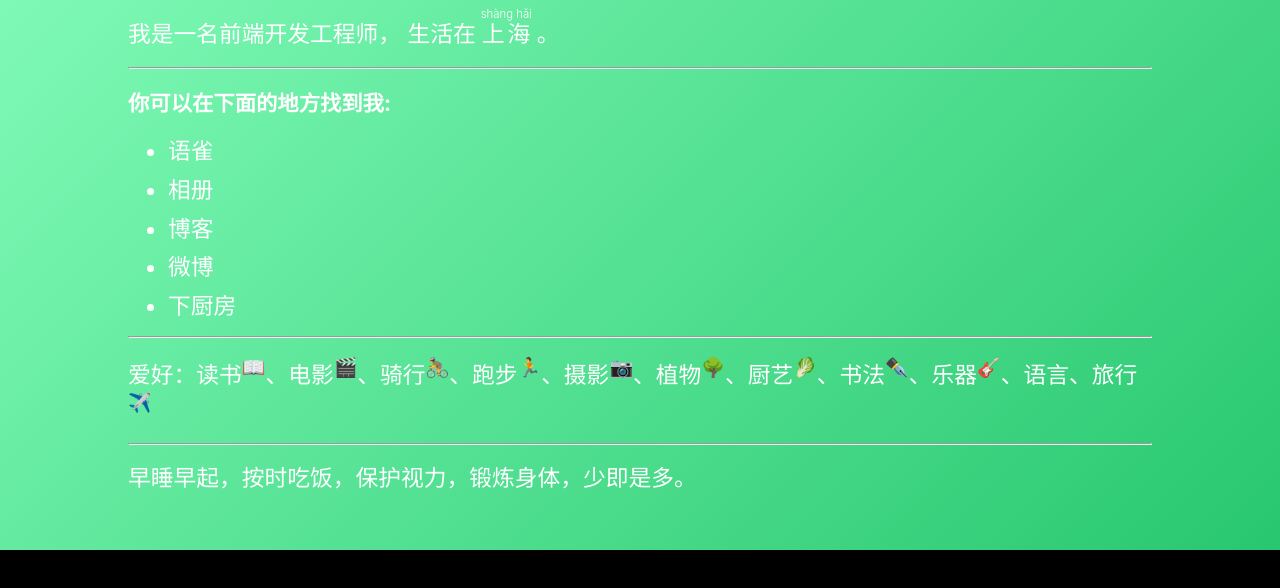
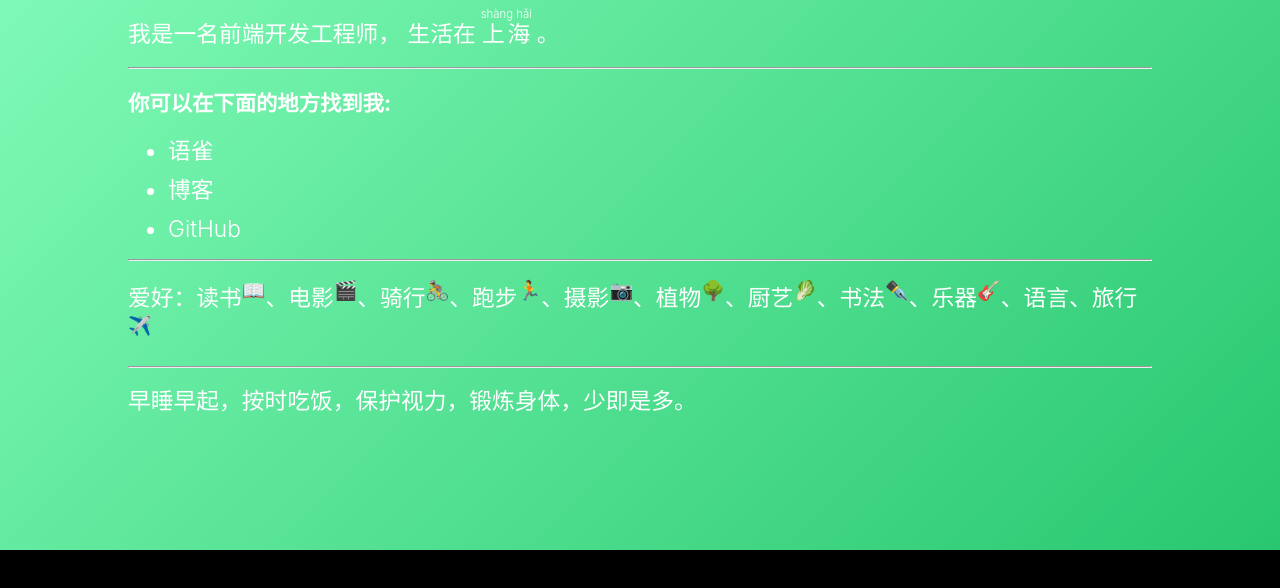
Before and after one commit to songxingguo/hi, a plain HTML site: page index.html in a window 1280 px wide. Shown: the part 250-838 px from the top of the page. Drawn offline with nearby package versions, Linux system fonts and the light colour scheme; no server answers; a script that the page names is missing.

Commit message:
feat: 更新链接

```diff
--- a/index.html
+++ b/index.html
@@ -196,16 +196,10 @@
         <a href="https://www.yuque.com/songxingguo">语雀</a>
       </li>
       <li>
-        <a href="http://album.songxingguo.com/">相册</a>
+        <a href="https://songxingguo.github.io/">博客</a>
       </li>
       <li>
-        <a href="http://blog.songxingguo.com">博客</a>
-      </li>
-      <li>
-        <a href="https://weibo.com/songxingguo1014 ">微博</a>
-      </li>
-      <li>
-        <a href="http://www.xiachufang.com/cook/129864781/">下厨房</a>
+        <a href="https://github.com/songxingguo">GitHub</a>
       </li>
     </ul>
     <hr/>
```
